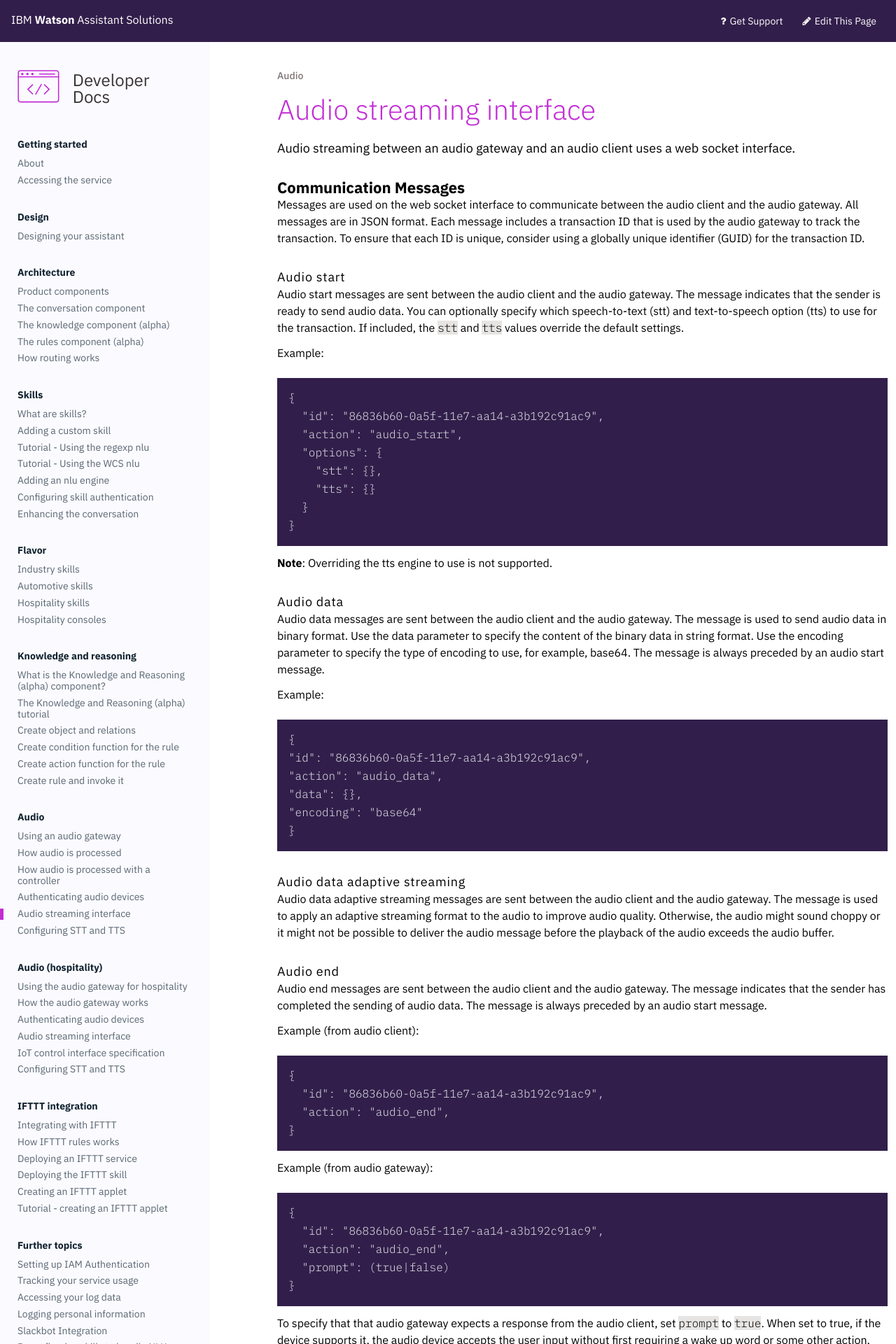
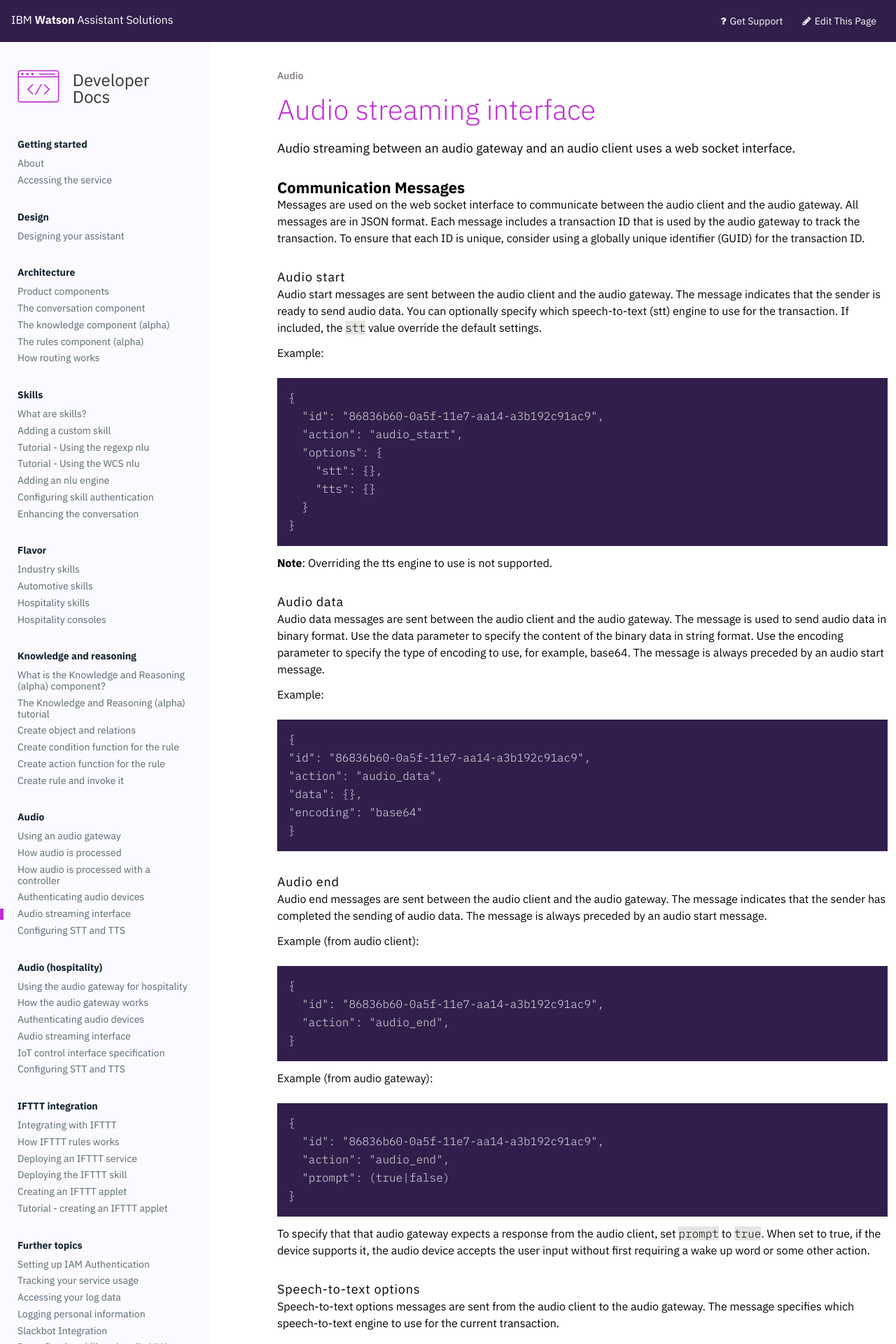
Before and after one commit to Watson-Personal-Assistant/developer, a Jekyll site: the page built from _content/audio/interface.md, in a window 1280 px wide. Shown: the top 1920 px of the page at 70% size. Built offline with Jekyll 4.4.1, drawn with Linux system fonts in a browser that asks for light colours; some web fonts are replaced; some of the changed text lies outside the part shown.

Commit message:
remove unsupported audio int messages

````diff
--- a/_content/audio/interface.md
+++ b/_content/audio/interface.md
@@ -8,7 +8,7 @@
 Messages are used on the web socket interface to communicate between the audio client and the audio gateway.  All messages are in JSON format.  Each message includes a transaction ID that is used by the audio gateway to track the transaction.  To ensure that each ID is unique, consider using a globally unique identifier (GUID) for the transaction ID.
 
 #### Audio start
-Audio start messages are sent between the audio client and the audio gateway.  The message indicates that the sender is ready to send audio data.  You can optionally specify which speech-to-text (stt) and text-to-speech option (tts) to use for the transaction.  If included, the `stt` and `tts` values override the default settings.
+Audio start messages are sent between the audio client and the audio gateway.  The message indicates that the sender is ready to send audio data.  You can optionally specify which speech-to-text (stt) engine to use for the transaction.  If included, the `stt` value override the default settings.
 
 Example:
 
@@ -38,9 +38,6 @@
 "encoding": "base64"
 }
 ```
-
-#### Audio data adaptive streaming
-Audio data adaptive streaming messages are sent between the audio client and the audio gateway.  The message is used to apply an adaptive streaming format to the audio to improve audio quality.  Otherwise, the audio might sound choppy or it might not be possible to deliver the audio message before the playback of the audio exceeds the audio buffer.
 
 #### Audio end
 Audio end messages are sent between the audio client and the audio gateway.   The message indicates that the sender has completed the sending of audio data. The message is always preceded by an audio start message.
@@ -87,27 +84,6 @@
 **Note**:
 - You can also override which speech-to-text option to use in the audio start message.
 - You cannot override the audio format and sampling rate that is set in `content_type`.
-
-
-#### Text-to-speech options
-Text-to-speech options messages are sent from the audio client to the audio gateway.  The message specifies which text to speech engine to use for the current transaction.
-
-Example:
-
-```
-{
-  "id": "86836b60-0a5f-11e7-aa14-a3b192c91ac9",
-  "action": "tts_options",
-  "options": {
-    "engine": "watson",
-    "accept": "audio/l16; rate=16000; channels=1",
-    "voice": "en-US_LisaVoice"
-  }
-}
-```
-
-**Note**:
-- Overriding the tts engine to use or any of its parameters is not supported.
 
 #### Text
 Text messages are sent between the audio client and the audio gateway.  The audio client can send a text message to the audio gateway.  The audio gateway can use a text message to deliver a textual response.
````
Also changed, not shown: _content/audio_single/configure_SST_single.md (+1 -1 lines), _content/audio_single/interface.md (+4 -23 lines).
